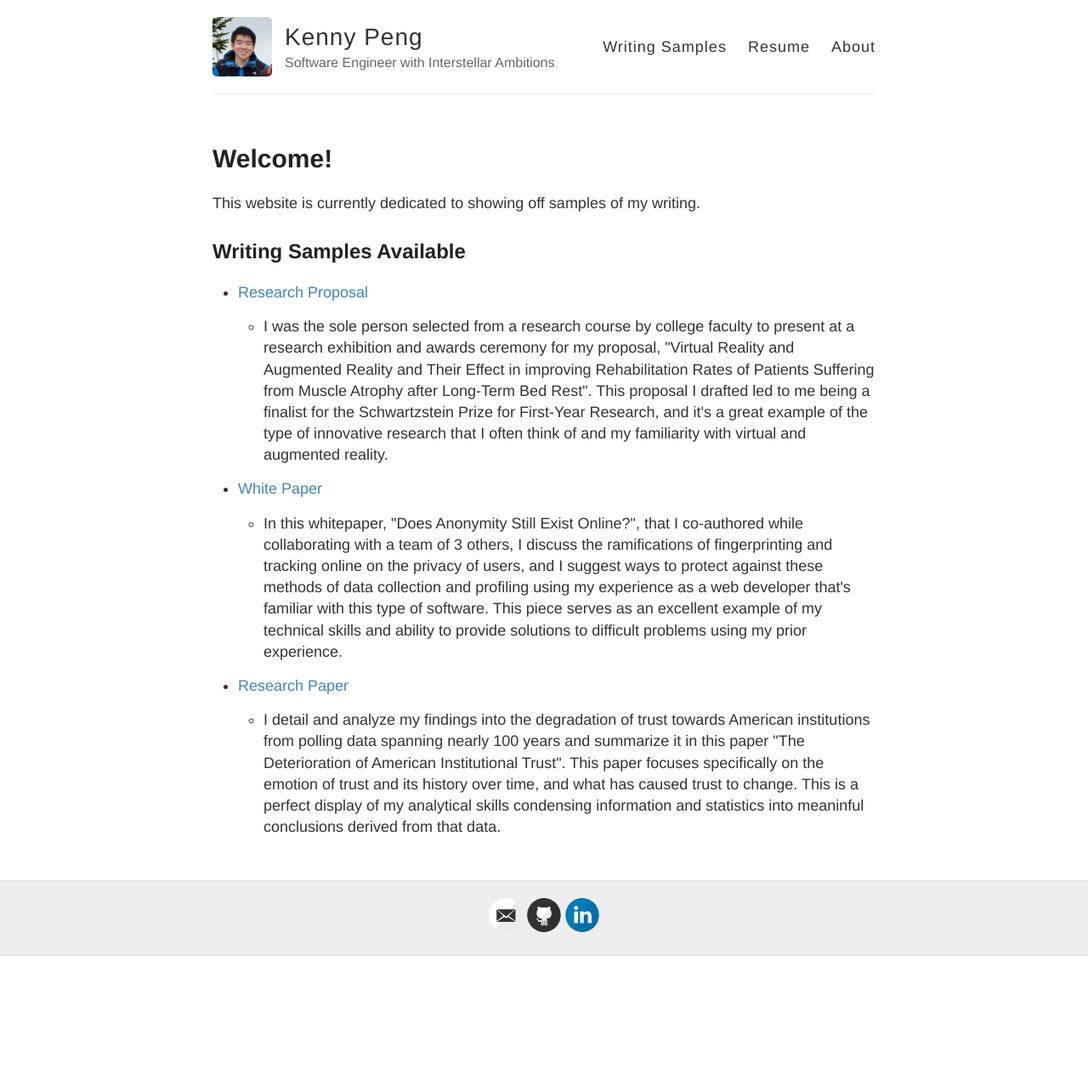
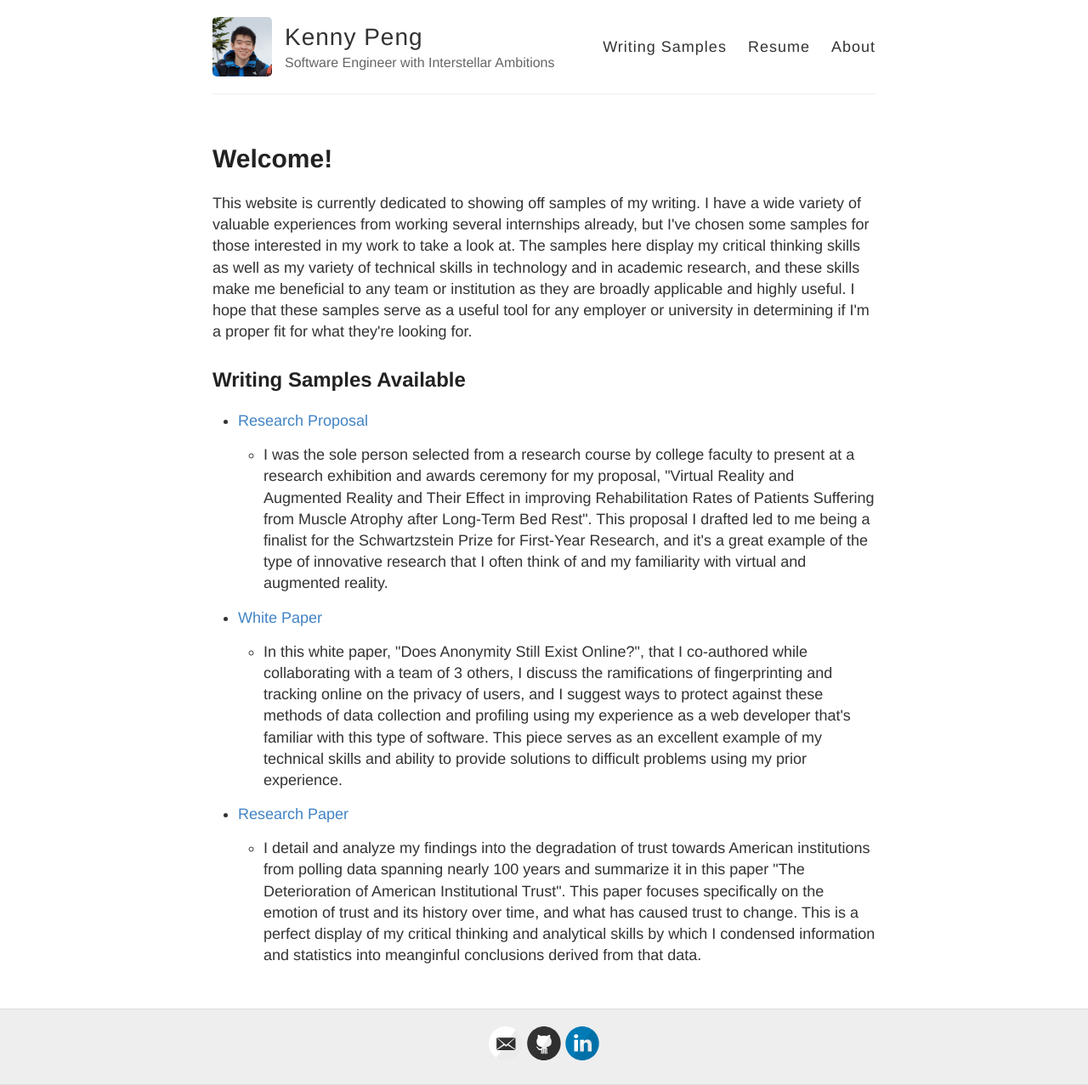
Before and after one commit to Kenny-Peng/Kenny-Peng.github.io, a Jekyll site: the page built from index.html, in a window 1280 px wide. Shown: the whole page at 85% size. Built offline with Jekyll 4.4.1, drawn with Linux system fonts in a browser that asks for light colours; before the commit the page ends 1125 px from its top, so only the background shows below that.

Commit message:
Update splash description and fixed some grammar

```diff
--- a/_posts/2021-4-29-Research-Paper.html
+++ b/_posts/2021-4-29-Research-Paper.html
@@ -8,7 +8,7 @@ excerpt_separator: <!--more-->
     <p>I detail and analyze my findings into the degradation of trust towards American institutions from polling data spanning nearly 100 years and summarize it in this paper
         "The Deterioration of American Institutional Trust". This paper focuses specifically
         on the emotion of trust and its history over time, and what has caused trust to change.
-        This is a perfect display of my analytical skills condensing information and statistics into meaninful conclusions
+        This is a perfect display of my critical thinking and analytical skills by which I condensed information and statistics into meanginful conclusions
         derived from that data.
     </p>
 
--- a/_posts/2021-4-30-White-Paper.html
+++ b/_posts/2021-4-30-White-Paper.html
@@ -5,7 +5,7 @@ excerpt_separator: <!--more-->
 ---
 
 <div>
-    <p>In this whitepaper, "Does Anonymity Still
+    <p>In this white paper, "Does Anonymity Still
         Exist Online?", that I co-authored while collaborating with a team of 3 others,
          I discuss the ramifications of fingerprinting and tracking online on the privacy of users, and I suggest
         ways to protect against these methods of data collection and profiling using my experience as a web developer that's familiar with
--- a/index.html
+++ b/index.html
@@ -5,7 +5,10 @@ title: Home
 
 <H1>Welcome!</H1>
 <p>
-    This website is currently dedicated to showing off samples of my writing.
+    This website is currently dedicated to showing off samples of my writing. I have a wide variety of valuable experiences from working several internships already, but I've
+    chosen some samples for those interested in my work to take a look at. The samples here display my critical thinking skills as well as my variety of technical skills
+    in technology and in academic research, and these skills make me beneficial to any team or institution as they are broadly applicable and highly useful. I hope that these
+     samples serve as a useful tool for any employer or university in determining if I'm a proper fit for what they're looking for.
 </p>
 
 <H2>Writing Samples Available</H2>
```
